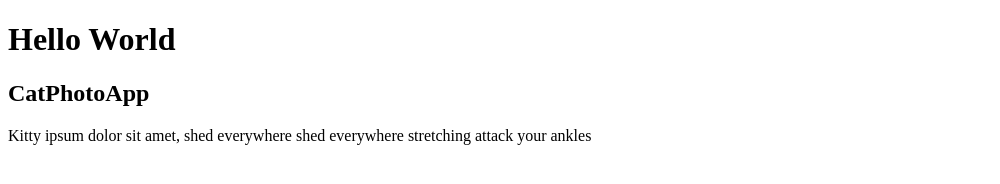
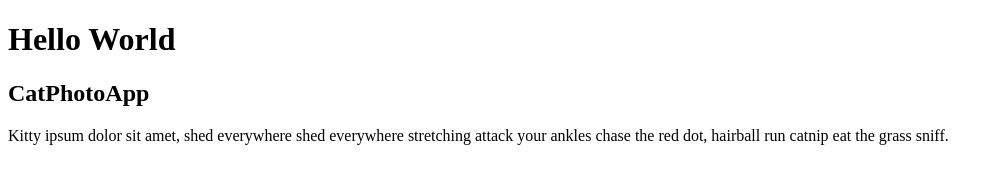
Before and after one commit to hokula/Day03, a plain HTML site: page ex14/src/index.html in a window 1280 px wide. Shown: the whole page, without its empty margins (0-1000 px from the left). Drawn offline with Linux system fonts and the light colour scheme.

Commit message:
Fill in the Blank with Placeholder Text

```diff
--- a/ex14/src/index.html
+++ b/ex14/src/index.html
@@ -7,6 +7,7 @@
     <body>
         <h1>Hello World</h1>
         <h2>CatPhotoApp</h2>
-        <p>Kitty ipsum dolor sit amet, shed everywhere shed everywhere stretching attack your ankles</p>
+        <p>Kitty ipsum dolor sit amet, shed everywhere shed everywhere stretching attack your ankles
+        chase the red dot, hairball run catnip eat the grass sniff.</p>
     </body>
 </html>
```
